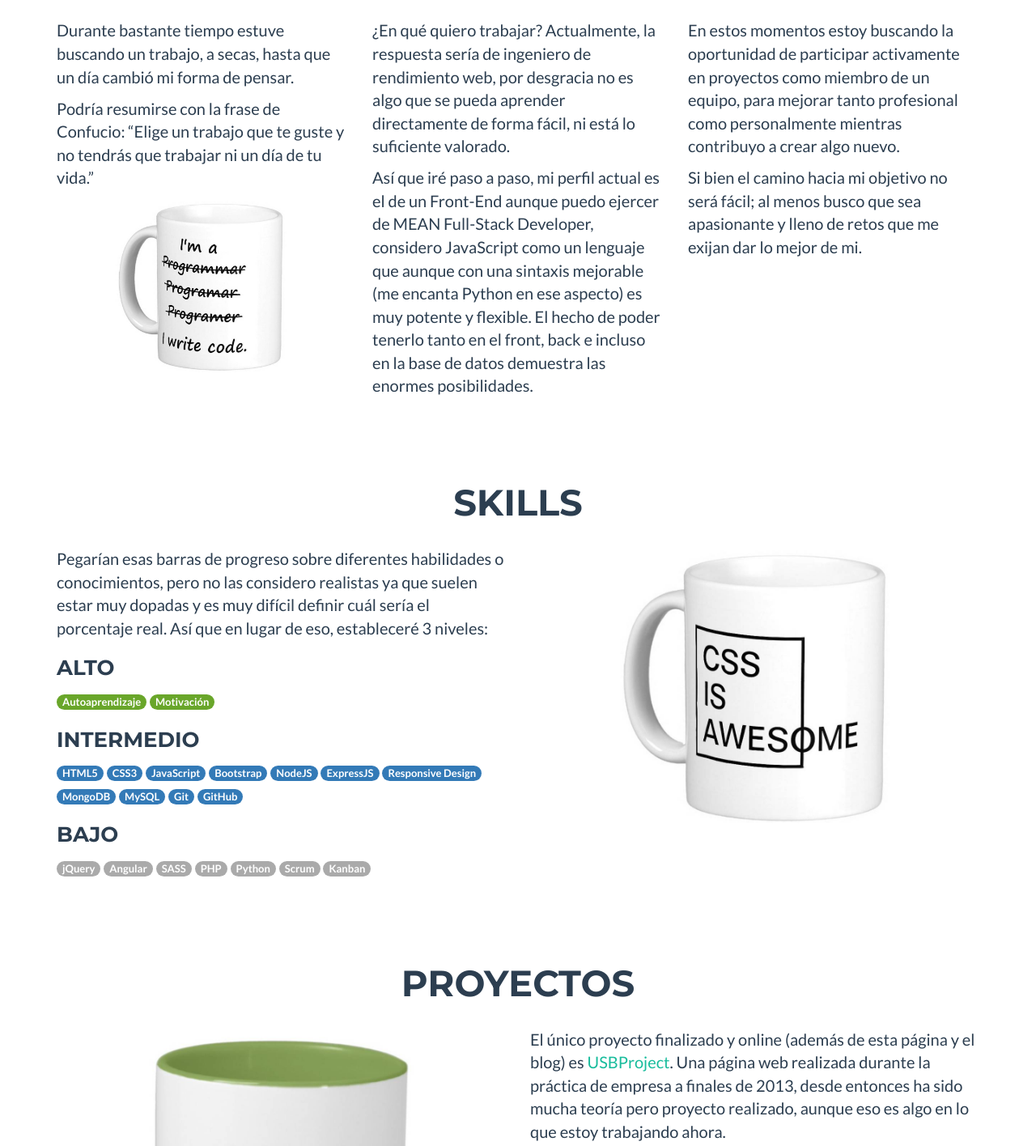
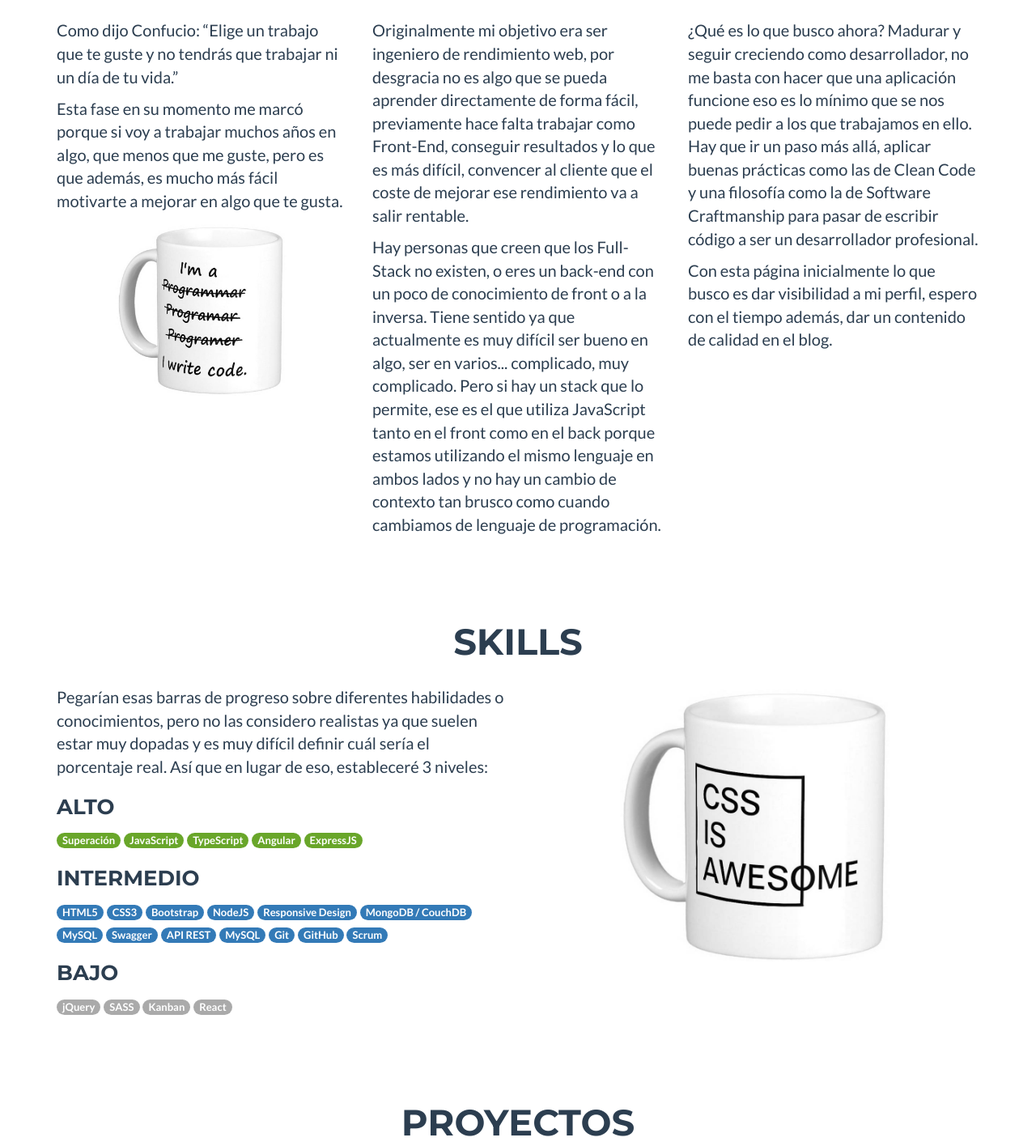
Before and after one commit to ShinFDuran/shinfduran.github.io, a plain HTML site: page index.html in a window 1280 px wide. Shown: the part 980-2396 px from the top of the page at 81% size. Drawn offline with nearby package versions, Linux system fonts and the light colour scheme.

Commit message:
Cambios en los textos del index

```diff
--- a/index.html
+++ b/index.html
@@ -77,7 +77,7 @@
                                 <hgroup class="intro-text">
                                     <h1>Francisco Durán @ShinFDuran</h1>
                                     <hr class="star-light">
-                                    <h2 class="skills">Front-End Web Developer</h2>
+                                    <h2 class="skills">Full Stack JavaScript Developer</h2>
                                 </hgroup>
                             </figcaption>
                         </figure>
@@ -106,8 +106,9 @@
                                 </figure>
                             </div>
                             <div class="col-xs-12">
-                                <p>Durante bastante tiempo estuve buscando un trabajo, a secas, hasta que un día cambió mi forma de pensar.</p>
-                                <p>Podría resumirse con la frase de Confucio: “Elige un trabajo que te guste y no tendrás que trabajar ni un día de tu vida.”</p>
+                                <p>Como dijo Confucio: “Elige un trabajo que te guste y no tendrás que trabajar ni un día de tu vida.”</p>
+                                <p>Esta fase en su momento me marcó porque si voy a trabajar muchos años en algo, que menos que me guste, pero es que
+                                además, es mucho más fácil motivarte a mejorar en algo que te gusta.</p>
                             </div>
                             <div class="col-xs-12 hidden-xs visible-md visible-lg">
                                 <figure>
@@ -120,12 +121,22 @@
                         </div>
                     </div>
                     <div class="col-md-4">
-                        <p>¿En qué quiero trabajar? Actualmente, la respuesta sería de ingeniero de rendimiento web, por desgracia no es algo que se pueda aprender directamente de forma fácil, ni está lo suficiente valorado.</p>
-                        <p>Así que iré paso a paso, mi perfil actual es el de un Front-End aunque puedo ejercer de MEAN Full-Stack Developer, considero JavaScript como un lenguaje que aunque con una sintaxis mejorable (me encanta Python en ese aspecto) es muy potente y flexible.  El hecho de poder tenerlo tanto en el front, back e incluso en la base de datos demuestra las enormes posibilidades.</p>
+                        <p>Originalmente mi objetivo era ser ingeniero de rendimiento web, por desgracia no es algo que se pueda aprender
+                        directamente de forma fácil, previamente hace falta trabajar como Front-End, conseguir resultados y lo que es más
+                        difícil, convencer al cliente que el coste de mejorar ese rendimiento va a salir rentable.</p>
+                        <p>Hay personas que creen que los Full-Stack no existen, o eres un back-end con un poco de conocimiento de front o a la
+                        inversa. Tiene sentido ya que actualmente es muy difícil ser bueno en algo, ser en varios... complicado, muy complicado.
+                        Pero si hay un stack que lo permite, ese es el que utiliza JavaScript tanto en el front como en el back porque estamos
+                        utilizando el mismo lenguaje en ambos lados y no hay un cambio de contexto tan brusco como cuando cambiamos de lenguaje
+                        de programación.</p>
                     </div>
                     <div class="col-md-4">
-                        <p>En estos momentos estoy buscando la oportunidad de participar activamente en proyectos como miembro de un equipo, para mejorar tanto profesional como personalmente mientras contribuyo a crear algo nuevo.</p>
-                        <p>Si bien el camino hacia mi objetivo no será fácil; al menos busco que sea apasionante y lleno de retos que me exijan dar lo mejor de mi.</p>
+                        <p>¿Qué es lo que busco ahora? Madurar y seguir creciendo como desarrollador, no me basta con hacer que una aplicación
+                        funcione eso es lo mínimo que se nos puede pedir a los que trabajamos en ello. Hay que ir un paso más allá, aplicar
+                        buenas prácticas como las de Clean Code y una filosofía como la de Software Craftmanship para pasar de escribir código a
+                        ser un desarrollador profesional.</p>
+                        <p>Con esta página inicialmente lo que busco es dar visibilidad a mi perfil, espero con el tiempo además, dar un contenido
+                        de calidad en el blog.</p>
                     </div>
                 </div>
             </div>
@@ -149,11 +160,36 @@
                     <div class="col-xs-12 col-md-6 col-md-pull-6">
                         <p>Pegarían esas barras de progreso sobre diferentes habilidades o conocimientos, pero no las considero realistas ya que suelen estar muy dopadas y es muy difícil definir cuál sería el porcentaje real.  Así que en lugar de eso, estableceré 3 niveles:</p>
                         <h3>Alto</h3>
-                        <p><span class="badge badge-hight">Autoaprendizaje</span> <span class="badge badge-hight">Motivación</span></p>
+                        <p>
+                            <span class="badge badge-hight">Superación</span>
+                            <span class="badge badge-hight">JavaScript</span>
+                            <span class="badge badge-hight">TypeScript</span>
+                            <span class="badge badge-hight">Angular</span>
+                            <span class="badge badge-hight">ExpressJS</span>
+                        </p>
                         <h3>Intermedio</h3>
-                        <p><span class="badge badge-mid">HTML5</span> <span class="badge badge-mid">CSS3</span> <span class="badge badge-mid">JavaScript</span> <span class="badge badge-mid">Bootstrap</span> <span class="badge badge-mid">NodeJS</span> <span class="badge badge-mid">ExpressJS</span> <span class="badge badge-mid">Responsive Design</span> <span class="badge badge-mid">MongoDB</span> <span class="badge badge-mid">MySQL</span> <span class="badge badge-mid">Git</span> <span class="badge badge-mid">GitHub</span></p>
+                        <p>
+                            <span class="badge badge-mid">HTML5</span>
+                            <span class="badge badge-mid">CSS3</span>
+                            <span class="badge badge-mid">Bootstrap</span>
+                            <span class="badge badge-mid">NodeJS</span>
+                            <span class="badge badge-mid">Responsive Design</span>
+                            <span class="badge badge-mid">MongoDB / CouchDB</span>
+                            <span class="badge badge-mid">MySQL</span>
+                            <span class="badge badge-mid">Swagger</span>
+                            <span class="badge badge-mid">API REST</span>
+                            <span class="badge badge-mid">MySQL</span>
+                            <span class="badge badge-mid">Git</span>
+                            <span class="badge badge-mid">GitHub</span>
+                            <span class="badge badge-mid">Scrum</span>
+                        </p>
                         <h3>Bajo</h3>
-                        <p> <span class="badge badge-low">jQuery</span> <span class="badge badge-low">Angular</span> <span class="badge badge-low">SASS</span> <span class="badge badge-low">PHP</span> <span class="badge badge-low">Python</span> <span class="badge badge-low">Scrum</span> <span class="badge badge-low">Kanban</span></p>
+                        <p>
+                            <span class="badge badge-low">jQuery</span>
+                            <span class="badge badge-low">SASS</span>
+                            <span class="badge badge-low">Kanban</span>
+                            <span class="badge badge-low">React</span>
+                        </p>
                     </div>
                 </div>
             </div>
@@ -175,8 +211,9 @@
                         </figure>
                     </div>
                     <div class="col-xs-12 col-md-6">
-                        <p>El único proyecto finalizado y online (además de esta página y el blog) es <a href="http://www.usbproject.com">USBProject</a>.  Una página web realizada durante la práctica de empresa a finales de 2013, desde entonces ha sido mucha teoría pero proyecto realizado, aunque eso es algo en lo que estoy trabajando ahora.</p>
-                        <p>Los principales proyectos en los que voy a trabajar o serán sin un back-end o correrán sobre Node, ya que he tomado la decisión de dejar otros (como php o Python) para centrarme en JavaScript.</p>
+                        <p>El único proyecto comercial en el que participé fué actualizado hace un par de años, por lo que no veo sentido hacer referencia a él, igualmente estaba realizado en PHP.</p>
+                        <p>En los últimos años el trabajo que he realizado ha sido para consumo interno de los diferentes clientes, así que tampoco hay mucho que mostrar.</p>
+                        <p>Espero proximamente poder mostrar una serie de pequeños proyectos que tengo en la cabeza.</p>
                     </div>
                 </div>
             </div>
```
